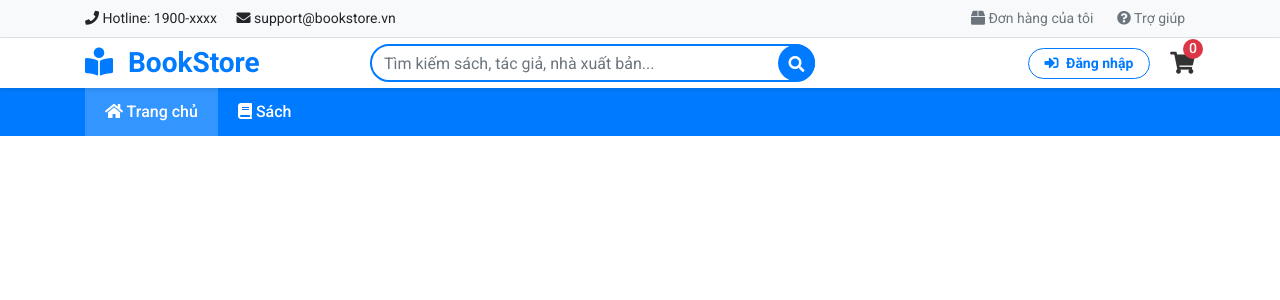
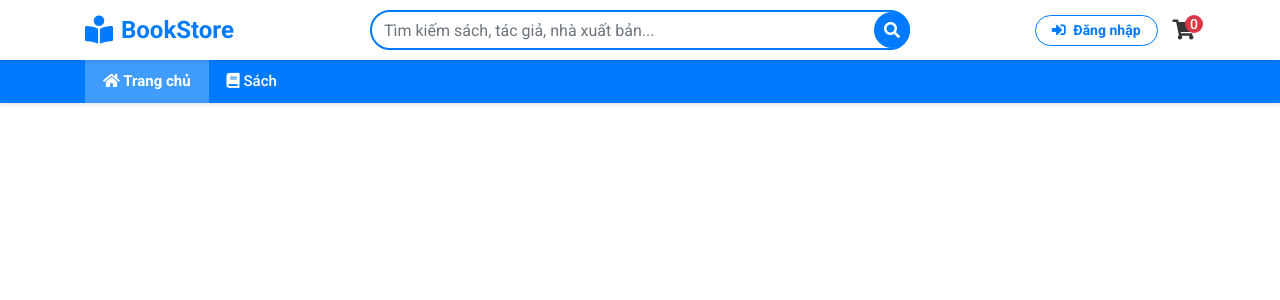
Before and after one commit to Chumr26/php_book_store, a PHP site: page /book_store/View/header.php in a window 1280 px wide. Shown: the top 300 px of the page. Run offline with PHP 8.4, Linux system fonts and the light colour scheme.

Commit message:
remove the top bar ui, and update the layout of the header

```diff
--- a/View/header.php
+++ b/View/header.php
@@ -25,31 +25,12 @@
         body {
             font-family: 'Roboto', sans-serif;
             /* Space for fixed top-bar + header + nav (avoid overlap) */
-            padding-top: 90px;
+            padding-top: calc(var(--header-h) + var(--nav-h) - 1px);
         }
 
         :root {
-            --topbar-h: 38px;
-            --header-h: 50px;
-            --nav-h: 46px;
-        }
-
-        /* Top Bar */
-        .top-bar {
-            background-color: #f8f9fa;
-            border-bottom: 1px solid #dee2e6;
-            padding: 8px 0;
-            font-size: 14px;
-        }
-
-        .top-bar a {
-            color: #6c757d;
-            text-decoration: none;
-            margin: 0 10px;
-        }
-
-        .top-bar a:hover {
-            color: #007bff;
+            --header-h: 60px;
+            --nav-h: 43px;
         }
 
         /* Main Header */
@@ -57,21 +38,23 @@
             background-color: #fff;
             box-shadow: 0 2px 4px rgba(0, 0, 0, 0.1);
             position: fixed;
-            top: var(--topbar-h);
+            top: 0;
             left: 0;
             right: 0;
             z-index: 1030;
-            padding: 15px 0;
+            padding: 0;
             height: var(--header-h);
             display: flex;
             align-items: center;
         }
 
         .logo {
-            font-size: 28px;
+            font-size: 24px;
             font-weight: 700;
             color: #007bff;
             text-decoration: none;
+            display: flex;
+            align-items: center;
         }
 
         .logo:hover {
@@ -81,6 +64,7 @@
 
         .logo i {
             margin-right: 8px;
+            font-size: 28px;
         }
 
         /* Search Bar */
@@ -96,6 +80,7 @@
             border-radius: 25px;
             padding-right: 45px;
             border: 2px solid #007bff;
+            height: 40px;
         }
 
         .search-bar .btn-search {
@@ -104,14 +89,11 @@
             top: 50%;
             transform: translateY(-50%);
             border-radius: 50%;
-            width: 37px;
-            height: 37px;
+            width: 36px;
+            height: 36px;
             padding: 0;
             background-color: #007bff;
             border: none;
-        }
-
-        .search-bar .btn-search {
             display: inline-flex;
             align-items: center;
             justify-content: center;
@@ -135,6 +117,7 @@
             overflow-y: auto;
             z-index: 1040;
             display: none;
+            margin-top: 5px;
         }
 
         .quick-search-item {
@@ -150,8 +133,8 @@
         }
 
         .quick-search-item img {
-            width: 50px;
-            height: 70px;
+            width: 40px;
+            height: 60px;
             object-fit: cover;
             margin-right: 15px;
         }
@@ -163,27 +146,31 @@
         .quick-search-item .book-title {
             font-weight: 500;
             color: #333;
-            margin-bottom: 5px;
+            margin-bottom: 3px;
+            font-size: 14px;
         }
 
         .quick-search-item .book-price {
             color: #dc3545;
             font-weight: 600;
+            font-size: 13px;
         }
 
         /* Header Icons */
         .header-icons {
             display: flex;
             align-items: center;
-            gap: 20px;
+            gap: 15px;
             justify-content: flex-end;
         }
 
         .header-icon {
             position: relative;
             color: #333;
-            font-size: 22px;
+            font-size: 20px;
             text-decoration: none;
+            display: flex;
+            align-items: center;
         }
 
         .header-icon span {
@@ -197,17 +184,17 @@
 
         .cart-badge {
             position: absolute;
-            top: -8px;
+            top: -5px;
             right: -8px;
             background-color: #dc3545;
             color: #fff;
             border-radius: 50%;
-            width: 20px;
-            height: 20px;
+            width: 18px;
+            height: 18px;
             display: flex;
             align-items: center;
             justify-content: center;
-            font-size: 11px;
+            font-size: 10px;
             font-weight: 600;
         }
 
@@ -239,6 +226,7 @@
             color: #333;
             text-decoration: none;
             border-bottom: 1px solid #f0f0f0;
+            font-size: 14px;
         }
 
         .user-menu a:hover {
@@ -253,10 +241,11 @@
         .main-nav {
             background-color: #007bff;
             position: fixed;
-            top: calc(var(--topbar-h) + var(--header-h));
+            top: var(--header-h);
             left: 0;
             right: 0;
             z-index: 1020;
+            box-shadow: 0 2px 4px rgba(0,0,0,0.1);
         }
 
         .main-nav .navbar {
@@ -265,39 +254,55 @@
 
         .main-nav .navbar-nav .nav-link {
             color: #fff !important;
-            padding: 12px 20px;
+            padding: 10px 18px;
             font-weight: 500;
+            font-size: 15px;
+            transition: all 0.2s;
         }
 
         .main-nav .navbar-nav .nav-link:hover {
-            background-color: rgba(255, 255, 255, 0.1);
+            background-color: rgba(255, 255, 255, 0.15);
         }
 
         .main-nav .navbar-nav .nav-link.active {
-            background-color: rgba(255, 255, 255, 0.2);
+            background-color: rgba(255, 255, 255, 0.25);
+            font-weight: 600;
         }
 
         /* Ensure main content starts below fixed nav */
         .main-content {
-            margin-top: 46px;
+            margin-top: 0;
+            padding-top: 0;
         }
 
         @media (max-width: 767.98px) {
             :root {
-                --header-h: 110px;
-                --nav-h: 52px;
+                --header-h: 60px;
+                --nav-h: 50px;
             }
 
             body {
-                padding-top: calc(var(--topbar-h) + var(--header-h) + var(--nav-h) + 10px);
+                padding-top: calc(var(--header-h) + var(--nav-h));
+            }
+
+            .main-header {
+                padding: 5px 0;
+            }
+
+            .logo {
+                font-size: 20px;
+            }
+
+            .logo i {
+                font-size: 24px;
             }
 
             .header-icons {
-                gap: 12px;
+                gap: 10px;
             }
 
-            .header-icon span {
-                font-size: 13px;
+            .header-icon {
+                font-size: 18px;
             }
         }
 
@@ -314,21 +319,6 @@
 </head>
 
 <body>
-    <!-- Top Bar -->
-    <div class="top-bar fixed-top">
-        <div class="container">
-            <div class="row">
-                <div class="col-md-6">
-                    <span><i class="fas fa-phone"></i> Hotline: 1900-xxxx</span>
-                    <span class="ml-3"><i class="fas fa-envelope"></i> support@bookstore.vn</span>
-                </div>
-                <div class="col-md-6 text-right">
-                    <a href="?page=orders"><i class="fas fa-box"></i> Đơn hàng của tôi</a>
-                    <a href="#"><i class="fas fa-question-circle"></i> Trợ giúp</a>
-                </div>
-            </div>
-        </div>
-    </div>
 
     <!-- Main Header -->
     <header class="main-header">
@@ -343,7 +333,7 @@
                 </div>
 
                 <!-- Search Bar -->
-                <div class="col-md-5">
+                <div class="col-md-6">
                     <div class="search-bar">
                         <form action="?page=search" method="GET">
                             <input type="hidden" name="page" value="search">
@@ -362,7 +352,7 @@
                 </div>
 
                 <!-- Header Icons -->
-                <div class="col-md-4 text-right">
+                <div class="col-md-3 text-right">
                     <div class="header-icons">
                         <?php if (isset($_SESSION['customer_id'])): ?>
                             <!-- Logged in user -->
--- a/View/home.php
+++ b/View/home.php
@@ -99,7 +99,7 @@ $staticBanners = [
 
     .hero-slider .carousel-inner {
         overflow: hidden; /* Ensure content doesn't spill out */
-        border-radius: 0 0 10px 10px; /* Optional rounded corners bottom */
+        /* border-radius: 0 0 10px 10px; Optional rounded corners bottom */
     }
 
     .hero-slider .hero-image-wrapper {
--- a/docs/notes.txt
+++ b/docs/notes.txt
@@ -14,4 +14,5 @@ re design the ui of the dropdown selection box
 - the badge of the cart in the header only account for distinct book, not one book with quatity
 - use modal not use browser default confirm dialog
 - the same problem of the book cover in the book details page, also enlarge the book cover in the book details page
+- remove the top bar ui, and update the layout of the header
 - redesing the account button in the header
```
